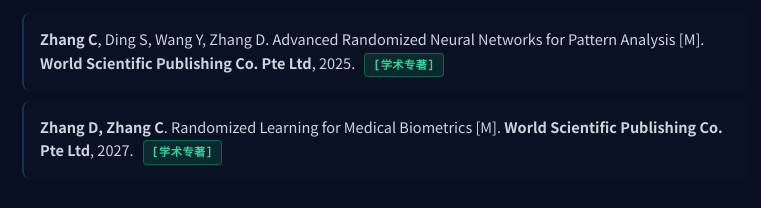
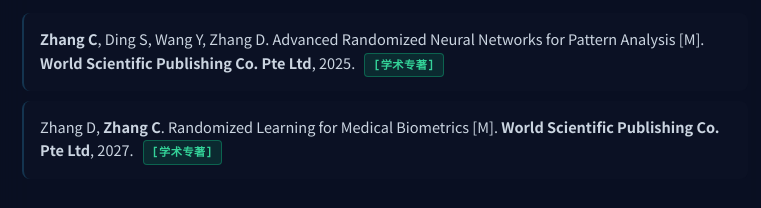
Before and after one commit to ChenglongZhang-CS/ChenglongZhang.github.io, a plain HTML site: page index.html in a window 1280 px wide. Shown: the part 1645-1853 px from the top of the page, 43-804 px from the left. Drawn offline with nearby package versions, Linux system fonts and the light colour scheme.

Commit message:
Update index.html

```diff
--- a/index.html
+++ b/index.html
@@ -402,7 +402,7 @@
                         <span class="tag-badge tag-book">[学术专著]</span>
                     </div>
                     <div class="list-item-hover text-slate-300 text-[13.5px] md:text-[14.5px] leading-relaxed">
-                        <strong>Zhang D, Zhang C</strong>. Randomized Learning for Medical Biometrics [M]. <strong>World Scientific Publishing Co. Pte Ltd</strong>, 2027.
+                        Zhang D, <strong>Zhang C</strong>. Randomized Learning for Medical Biometrics [M]. <strong>World Scientific Publishing Co. Pte Ltd</strong>, 2027.
                         <span class="tag-badge tag-book">[学术专著]</span>
                     </div>
 
```
